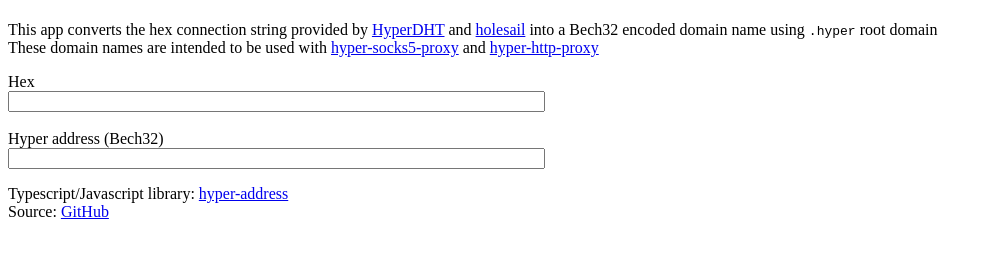
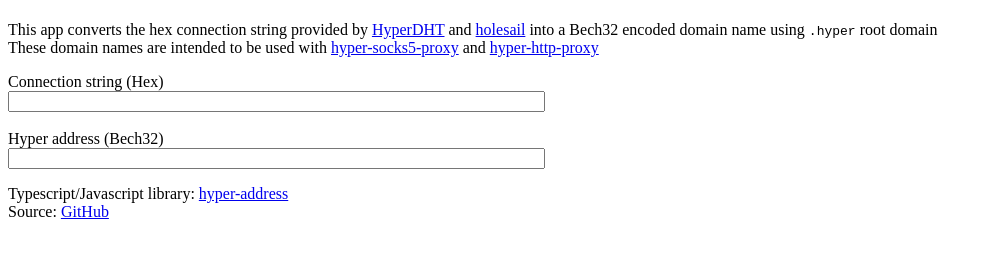
Before and after one commit to hzrd149/hyper-address, a website built with Vite: page index.html in a window 1280 px wide. Shown: the part 59-314 px from the top of the page, without its empty margins (0-993 px from the left). Built offline with nearby package versions, Linux system fonts and the light colour scheme.

Commit message:
fix cli update readme

```diff
--- a/index.html
+++ b/index.html
@@ -18,7 +18,7 @@
       <a href="https://github.com/hzrd149/hyper-http-proxy" target="_blank">hyper-http-proxy</a>
     </p>
 
-    <label for="hex">Hex</label>
+    <label for="hex">Connection string (Hex)</label>
     <br />
     <input type="text" id="hex" size="64" />
 
--- a/package.json
+++ b/package.json
@@ -1,7 +1,7 @@
 {
   "name": "hyper-address",
   "description": "HyperDHT keys encoded as bech32",
-  "version": "0.1.0",
+  "version": "0.1.1",
   "type": "module",
   "main": "lib/index.js",
   "types": "lib/index.d.ts",
@@ -11,7 +11,7 @@
   "files": [
     "lib"
   ],
-  "bin": "lib/bin/proxy.js",
+  "bin": "lib/bin/index.js",
   "scripts": {
     "build": "tsc",
     "prepublish": "npm run build",
```
Also changed, not shown: README.md.
